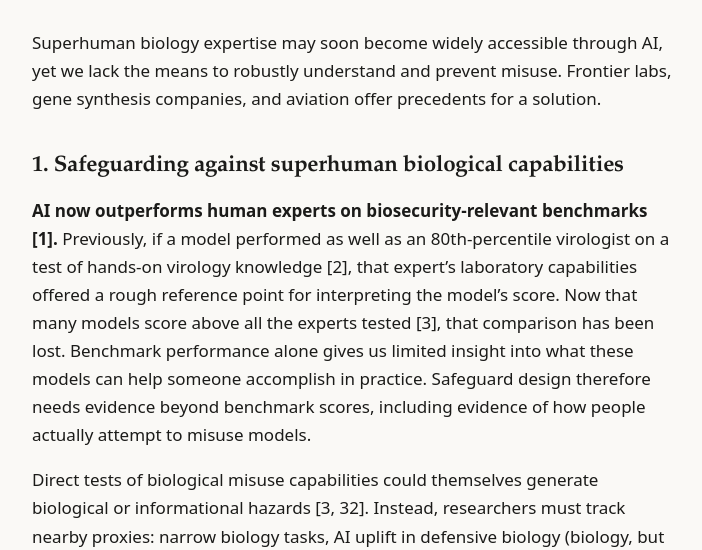
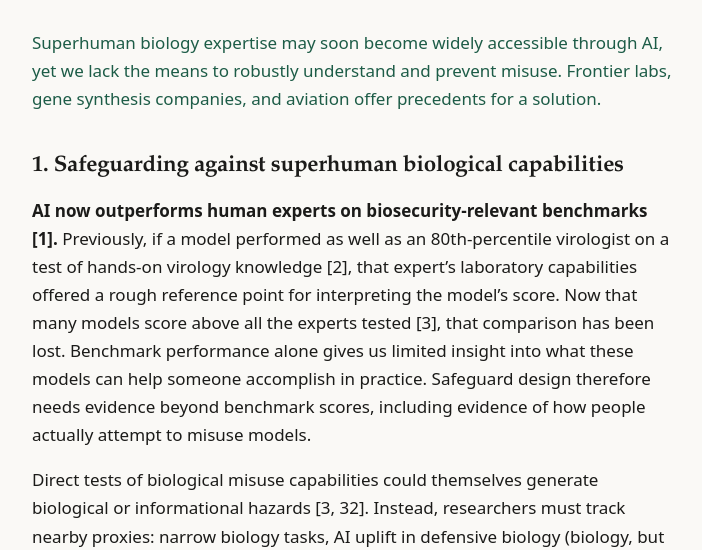
Before and after one commit to Colby-Fagan/colbyfagan.com, a plain HTML site: page blog/monitoring-gap-in-ai-biosecurity/index.html in a window 1280 px wide. Shown: the part 204-754 px from the top of the page, without its empty margins (288-990 px from the left). Drawn offline with Linux system fonts and the light colour scheme.

Commit message:
Color the essay's opening paragraph with the site accent
Co-Authored-By: Claude Opus 5.5 <noreply@anthropic.com>
Claude-Session: https://claude.ai/code/session_01JdqDGA5zVzKfwSrzUkc8k2

```diff
--- a/blog/monitoring-gap-in-ai-biosecurity/index.html
+++ b/blog/monitoring-gap-in-ai-biosecurity/index.html
@@ -34,6 +34,7 @@
     h1, h2 { font-family: var(--serif); font-weight: 600; letter-spacing: -0.01em; line-height: 1.2; }
     h1 { font-size: 2.25rem; margin: 1.5rem 0 0.5rem; text-wrap: balance; }
     .byline { color: var(--muted); font-size: 0.9375rem; margin: 0 0 2rem; padding-bottom: 1.5rem; border-bottom: 1px solid var(--line); }
+    .byline + p { color: var(--accent); }
     h2 { font-size: 1.4rem; margin: 2.5rem 0 0.75rem; }
     p, li { text-wrap: pretty; }
     a { color: var(--accent); text-decoration: underline; text-decoration-thickness: 1px; text-underline-offset: 0.2em; }
```
